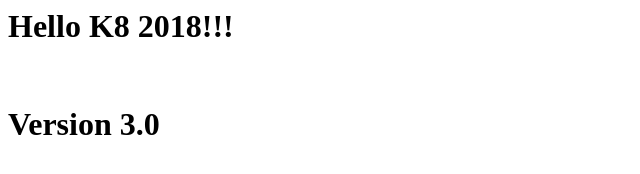
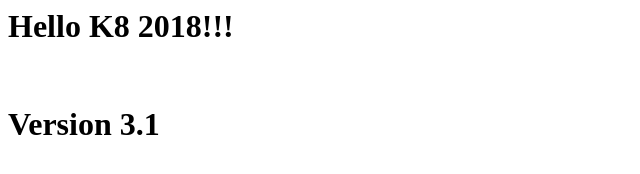
Before and after one commit to macirculado/se-training, a plain HTML site: page index.html in a window 1280 px wide. Shown: the full height of the page, 0-640 px from the left. Drawn offline with Linux system fonts and the light colour scheme.

Commit message:
test tag

```diff
--- a/index.html
+++ b/index.html
@@ -1,6 +1,6 @@
 <html>
 	<body>
 		<h1>Hello K8 2018!!!</h1><br>
-		<h1>Version 3.0</h1>
+		<h1>Version 3.1</h1>
 	</body>
 </html>
```
Also changed, not shown: 1 other file.
